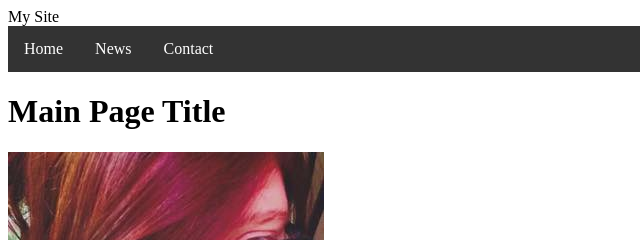
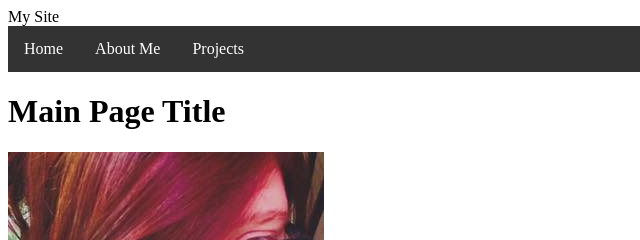
Before and after one commit to jlcm2112/website, a plain HTML site: page index.html in a window 1280 px wide. Shown: the top 240 px of the page, 0-640 px from the left. Drawn offline with Linux system fonts and the light colour scheme; a web font is replaced by a local one.

Commit message:
Update index.html

```diff
--- a/index.html
+++ b/index.html
@@ -6,9 +6,9 @@
 <BODY>
   <nav>
   <ul>
-  <li><a class="active" href="#index.html">Home</a></li>
-  <li><a href="#About-Me">News</a></li>
-  <li><a href="#Projects">Contact</a></li>
+  <li><a class="active" href="index.html">Home</a></li>
+  <li><a href="#About-Me">About Me</a></li>
+  <li><a href="#Projects">Projects</a></li>
 </ul>
   </nav>
 
```
